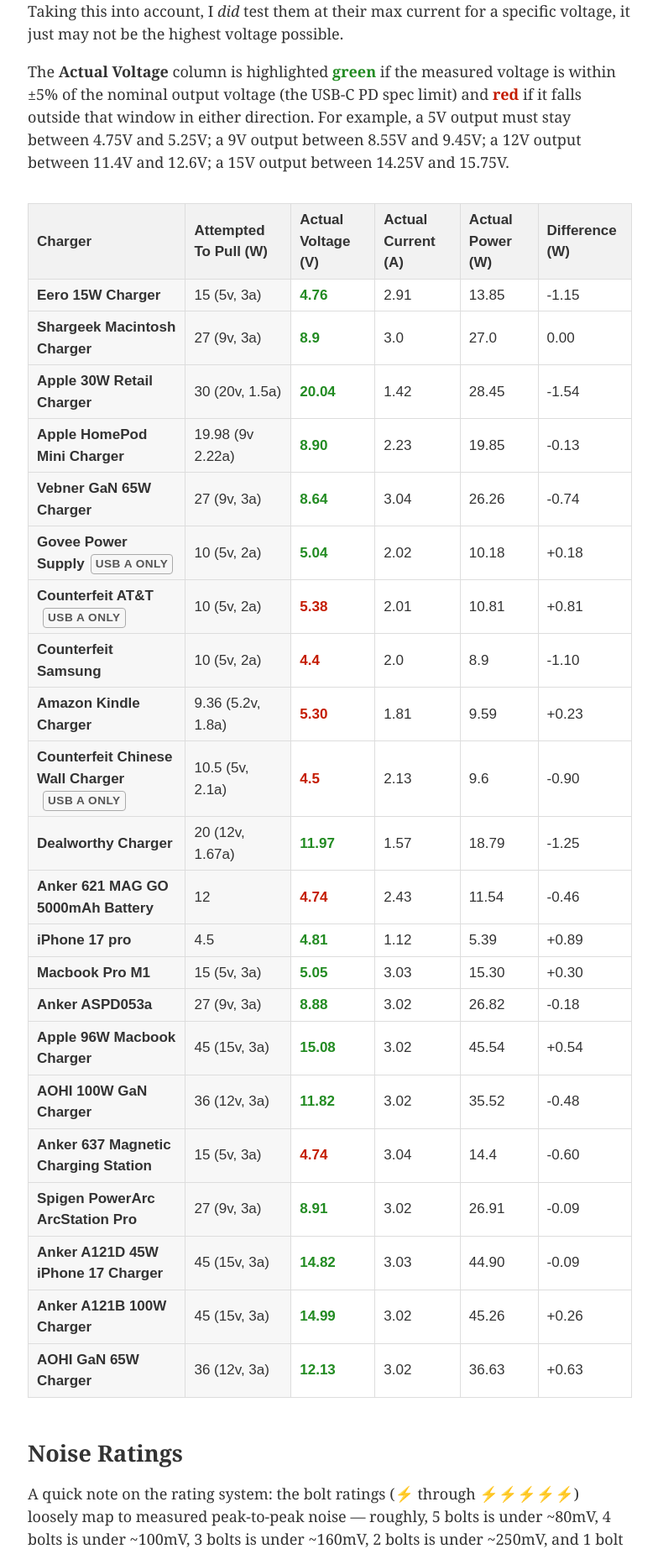
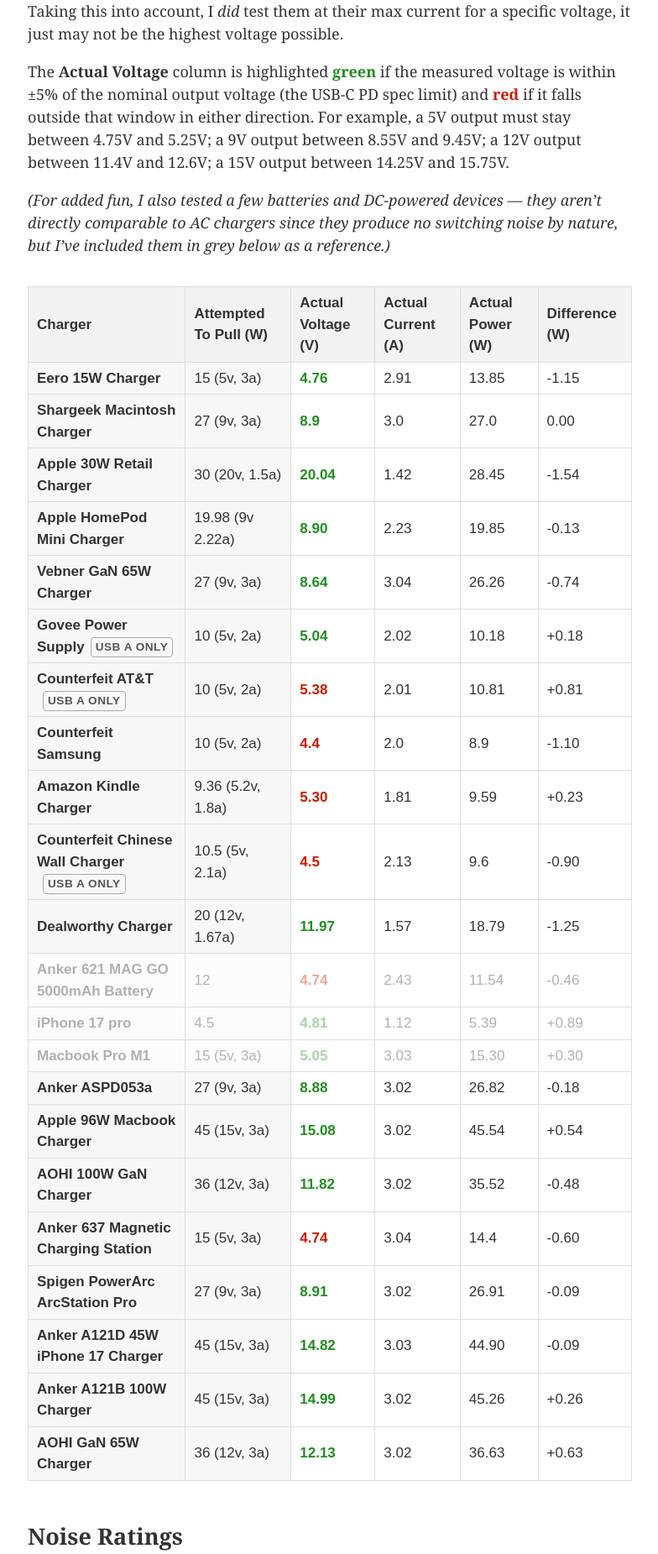
Before and after one commit to 0sps/sull1van.com, a Jekyll site: the page built from _posts/2026-01-19-a-dozen-chargers-in-the-lab.md, in a window 1280 px wide. Shown: the part 4086-5937 px from the top of the page at 84% size, without its empty margins (247-1031 px from the left). Built offline with Jekyll 4.4.1, drawn with Linux system fonts in a browser that asks for light colours; some of the changed text lies outside the part shown.

Commit message:
Update 2026-01-19-a-dozen-chargers-in-the-lab.md

```diff
--- a/_posts/2026-01-19-a-dozen-chargers-in-the-lab.md
+++ b/_posts/2026-01-19-a-dozen-chargers-in-the-lab.md
@@ -405,6 +406,8 @@
 
 
 The **Actual Voltage** column is highlighted <span style="color:#228B22; font-weight:700;">green</span> if the measured voltage is within ±5% of the nominal output voltage (the USB-C PD spec limit) and <span style="color:#C41C00; font-weight:700;">red</span> if it falls outside that window in either direction. For example, a 5V output must stay between 4.75V and 5.25V; a 9V output between 8.55V and 9.45V; a 12V output between 11.4V and 12.6V; a 15V output between 14.25V and 15.75V.
+
+*(For added fun, I also tested a few batteries and DC-powered devices — they aren't directly comparable to AC chargers since they produce no switching noise by nature, but I've included them in grey below as a reference.)*
 
 <div class="table-wrapper">
 <table class="stats-table">
@@ -430,9 +433,9 @@
     <tr><td><strong>Amazon Kindle Charger</strong></td><td>9.36 (5.2v, 1.8a)</td><td class="diff-neg">5.30</td><td>1.81</td><td>9.59</td><td>+0.23</td></tr>
     <tr><td><strong>Counterfeit Chinese Wall Charger</strong><span class="usba-badge">USB A Only</span></td><td>10.5 (5v, 2.1a)</td><td class="diff-neg">4.5</td><td>2.13</td><td>9.6</td><td>-0.90</td></tr>
     <tr><td><strong>Dealworthy Charger</strong></td><td>20 (12v, 1.67a)</td><td class="diff-pos">11.97</td><td>1.57</td><td>18.79</td><td>-1.25</td></tr>
-    <tr><td><strong>Anker 621 MAG GO 5000mAh Battery</strong></td><td>12</td><td class="diff-neg">4.74</td><td>2.43</td><td>11.54</td><td>-0.46</td></tr>
-    <tr><td><strong>iPhone 17 pro</strong></td><td>4.5</td><td class="diff-pos">4.81</td><td>1.12</td><td>5.39</td><td>+0.89</td></tr>
-    <tr><td><strong>Macbook Pro M1</strong></td><td>15 (5v, 3a)</td><td class="diff-pos">5.05</td><td>3.03</td><td>15.30</td><td>+0.30</td></tr>
+    <tr class="battery-row"><td><strong>Anker 621 MAG GO 5000mAh Battery</strong></td><td>12</td><td class="diff-neg">4.74</td><td>2.43</td><td>11.54</td><td>-0.46</td></tr>
+    <tr class="battery-row"><td><strong>iPhone 17 pro</strong></td><td>4.5</td><td class="diff-pos">4.81</td><td>1.12</td><td>5.39</td><td>+0.89</td></tr>
+    <tr class="battery-row"><td><strong>Macbook Pro M1</strong></td><td>15 (5v, 3a)</td><td class="diff-pos">5.05</td><td>3.03</td><td>15.30</td><td>+0.30</td></tr>
     <tr><td><strong>Anker ASPD053a</strong></td><td>27 (9v, 3a)</td><td class="diff-pos">8.88</td><td>3.02</td><td>26.82</td><td>-0.18</td></tr>
     <tr><td><strong>Apple 96W Macbook Charger</strong></td><td>45 (15v, 3a)</td><td class="diff-pos">15.08</td><td>3.02</td><td>45.54</td><td>+0.54</td></tr>
     <tr><td><strong>AOHI 100W GaN Charger</strong></td><td>36 (12v, 3a)</td><td class="diff-pos">11.82</td><td>3.02</td><td>35.52</td><td>-0.48</td></tr>
@@ -504,6 +507,8 @@
 
 A quick note on the rating system: the bolt ratings (⚡ through ⚡⚡⚡⚡⚡) loosely map to measured peak-to-peak noise — roughly, 5 bolts is under ~80mV, 4 bolts is under ~100mV, 3 bolts is under ~160mV, 2 bolts is under ~250mV, and 1 bolt is anything above that. These are guidelines, not hard cutoffs. I used my best judgment for each charger based on the full picture the oscilloscope showed me. I looked at the shape of the waveform and the FFT just as much as the raw mV number. If you look at a charger and think it deserves one more bolt than I gave it, that's completely reasonable. A different oscilloscope, probe setup, or load condition could shift things in either direction.
 
+*(For added fun, I also tested a few batteries and DC-powered devices — they aren't directly comparable to AC chargers, but I've included them in grey below as a reference.)*
+
 <div class="table-wrapper">
 <table>
   <thead>
@@ -515,13 +520,13 @@
     </tr>
   </thead>
   <tbody>
-    <tr>
+    <tr class="battery-row">
       <td><strong>Macbook Pro M1</strong></td>
       <td>24mV</td>
       <td><span class="bolt-5">&#x26A1;&#xFE0E;&#x26A1;&#xFE0E;&#x26A1;&#xFE0E;&#x26A1;&#xFE0E;&#x26A1;&#xFE0E;</span></td>
       <td>N/A</td>
     </tr>
-    <tr>
+    <tr class="battery-row">
       <td><strong>Anker 621 MAG GO 5000mAh Battery</strong></td>
       <td>36mV</td>
       <td><span class="bolt-5">&#x26A1;&#xFE0E;&#x26A1;&#xFE0E;&#x26A1;&#xFE0E;&#x26A1;&#xFE0E;&#x26A1;&#xFE0E;</span></td>
@@ -581,7 +586,7 @@
       <td><span class="bolt-3">&#x26A1;&#xFE0E;&#x26A1;&#xFE0E;&#x26A1;&#xFE0E;</span></td>
       <td><span class="bolt-3">&#x26A1;&#xFE0E;&#x26A1;&#xFE0E;&#x26A1;&#xFE0E;</span></td>
     </tr>
-    <tr>
+    <tr class="battery-row">
       <td><strong>iPhone 17 pro</strong></td>
       <td>136mV</td>
       <td><span class="bolt-3">&#x26A1;&#xFE0E;&#x26A1;&#xFE0E;&#x26A1;&#xFE0E;</span></td>
```
Also changed, not shown: other parts of _posts/2026-01-19-a-dozen-chargers-in-the-lab.md (+1 -0 lines).
